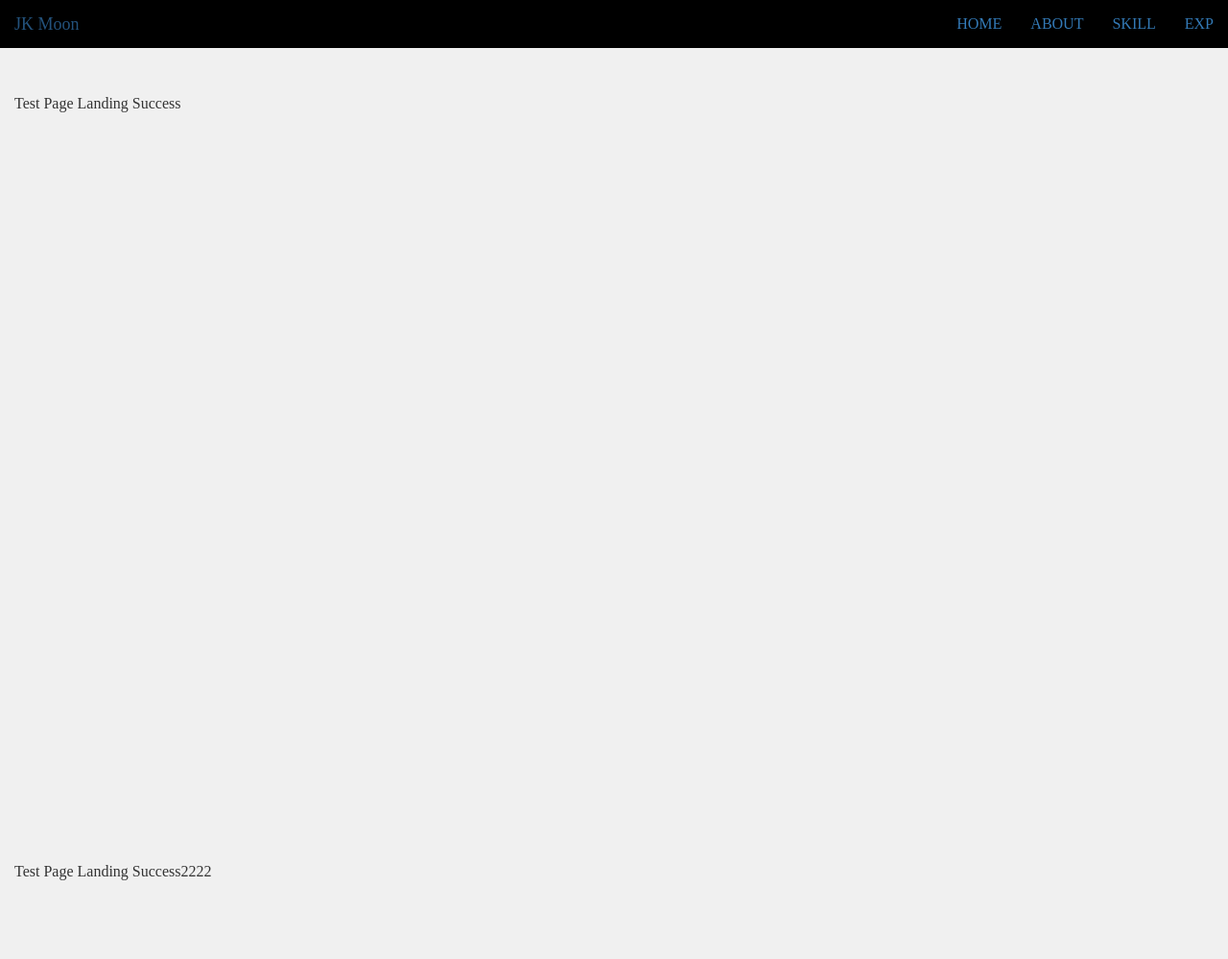
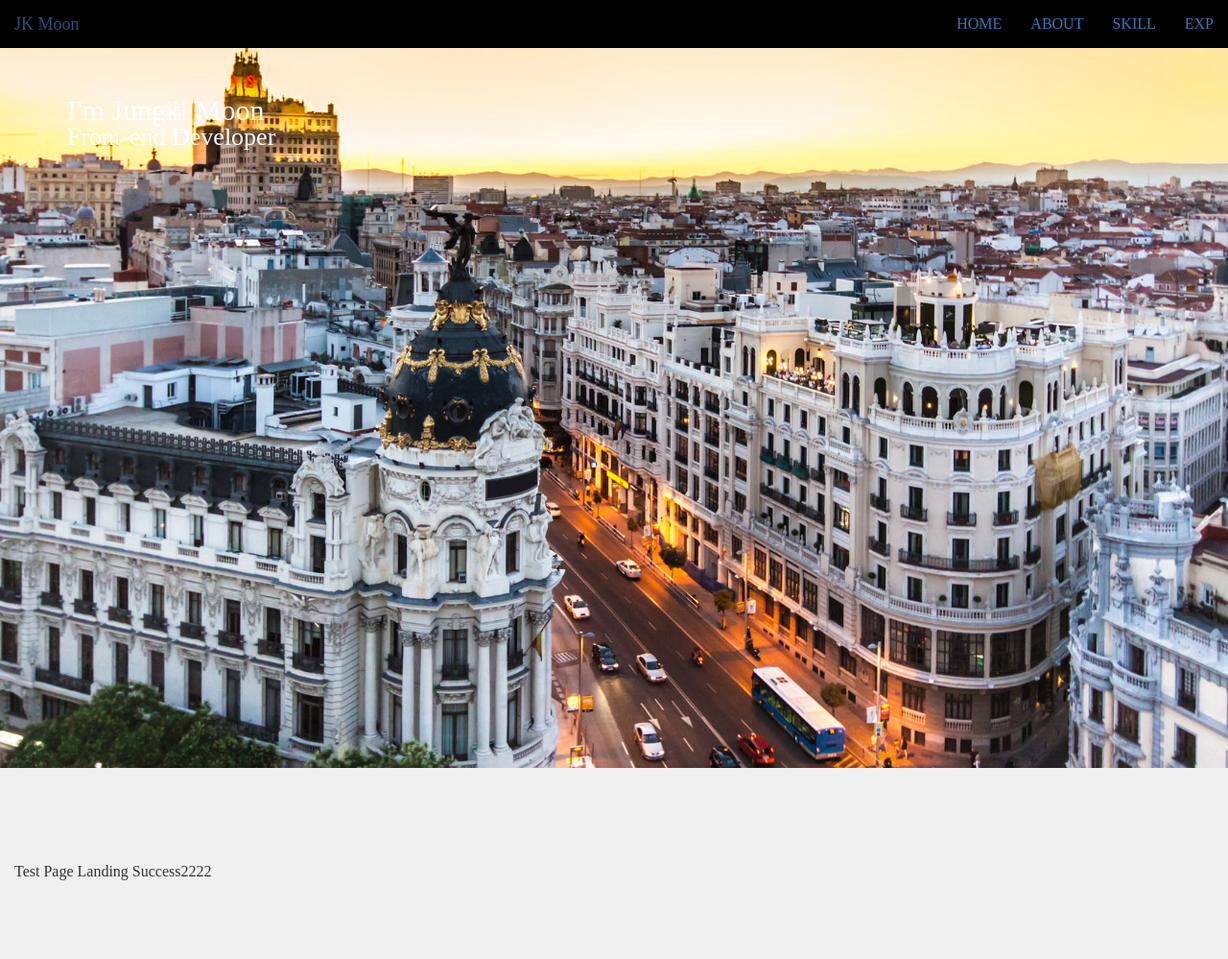
Before and after one commit to Goliathtom/IntroduceGoliathtom, a Flask app: page / in a window 1280 px wide. Shown: the top 999 px of the page at 96% size. Run offline with Flask 2, Linux system fonts and the light colour scheme; some libraries are stand-ins or nearby versions.

Commit message:
Applied Main Background
Applied Main Background

```diff
--- a/app/static/css/style.css
+++ b/app/static/css/style.css
@@ -18,3 +18,22 @@ html,body{
 
     min-height:100%; /* real browsers */
 }
+#main{
+	background: url("../img/main_bg.jpg");
+	background-size: cover;
+	-webkit-background-size: cover;
+	-ms-background-size: cover;
+	-o-background-size: cover;
+	background-repeat: no-repeat;
+	-webkit-background-repeat: no-repeat;
+	-ms-background-repeat: no-repeat;
+	-o-background-repeat: no-repeat;
+}
+#main-content h1{
+	font-size: 30px;
+	color: #fff;
+}
+#main-content h2{
+	font-size: 26px;
+	color: #fff;
+}
--- a/app/templates/index.html
+++ b/app/templates/index.html
@@ -9,7 +9,10 @@
 {% block page_content %}
 <!-- Main Section -->
 <section id="main" class="container-fluid section-item">
-	<h1>Test Page Landing Success</h1>
+	<div id="main-content" class="container">
+		<h1>I'm Jungki Moon</h1>
+		<h2>Front-end Developer</h2>
+	</div>
 </section>
 <section id="about" class="container-fluid section-item">
 	<h1>Test Page Landing Success2222</h1>
```
Also changed, not shown: app/static/img/main_bg.jpg (added).
